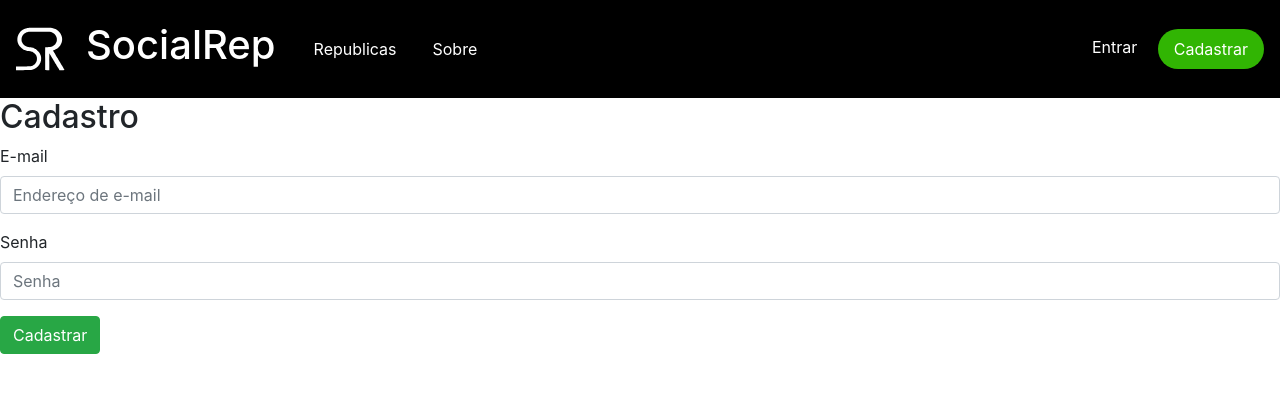
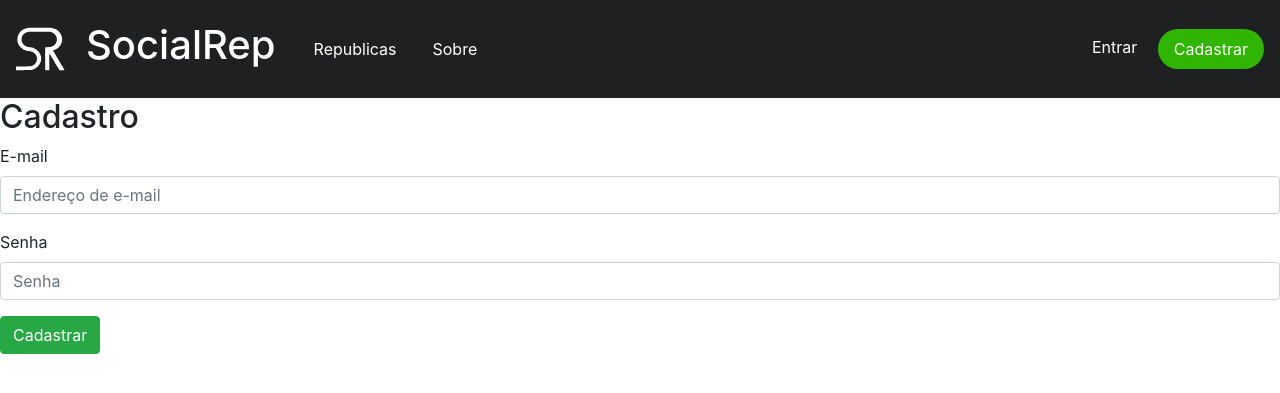
Before and after one commit to raphaelsander/SocialRep, a Django app: page /accounts/signup/ in a window 1280 px wide. Shown: the top 393 px of the page. Run offline with Django 3.2, Linux system fonts and the light colour scheme; parts of the project's set-up code (start-up, migrations or seed data) failed here and were passed over; some libraries are stand-ins or nearby versions.

Commit message:
Color improvement

```diff
--- a/src/templates/base.html
+++ b/src/templates/base.html
@@ -15,7 +15,7 @@
 </head>
 <body>
     <header>
-        <nav class="navbar navbar-light navbar-expand-md text-white navigation-clean-button" style="background-color: rgb(0,0,0);">
+        <nav class="navbar navbar-dark navbar-expand-md text-white navigation-clean-button">
             <a href="{% url 'pages:home' %}">
                 <img src="{% static 'imgs/logo.svg' %}" width="50" height="50">
             </a>
```
